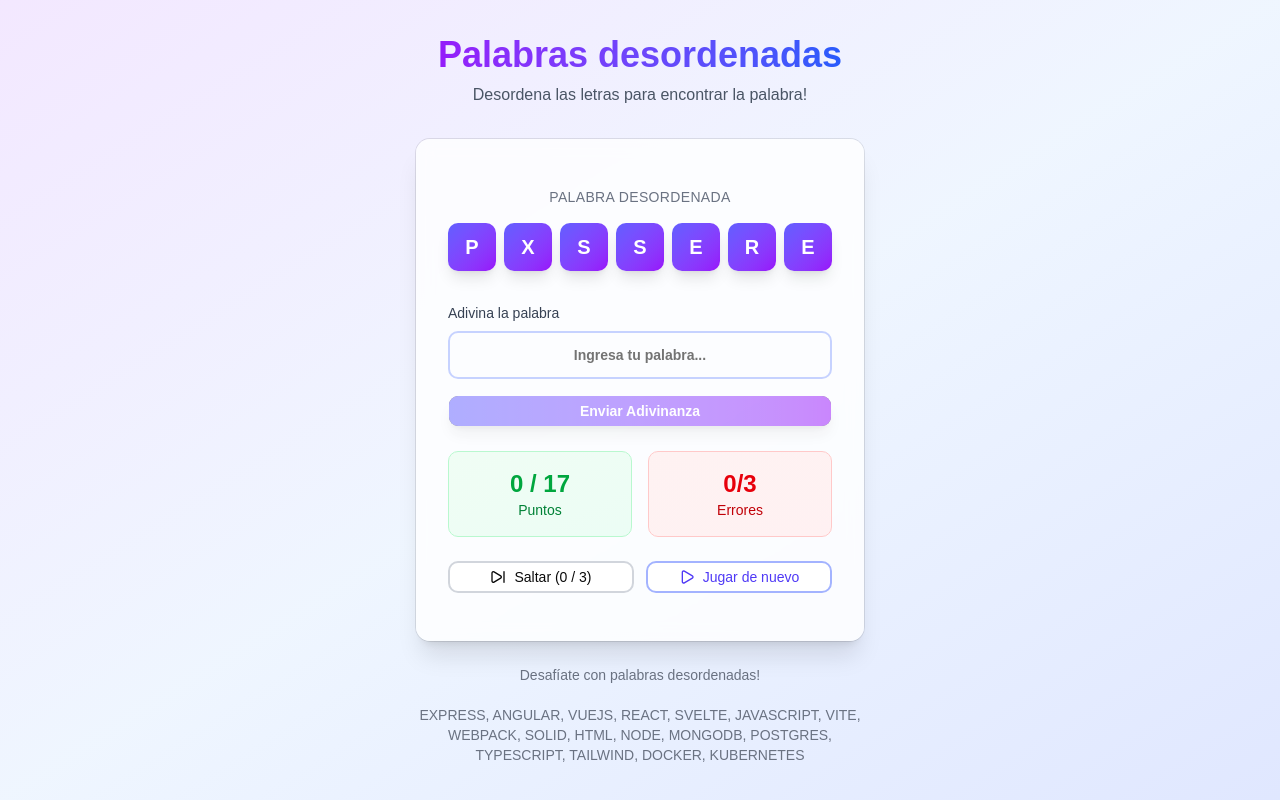
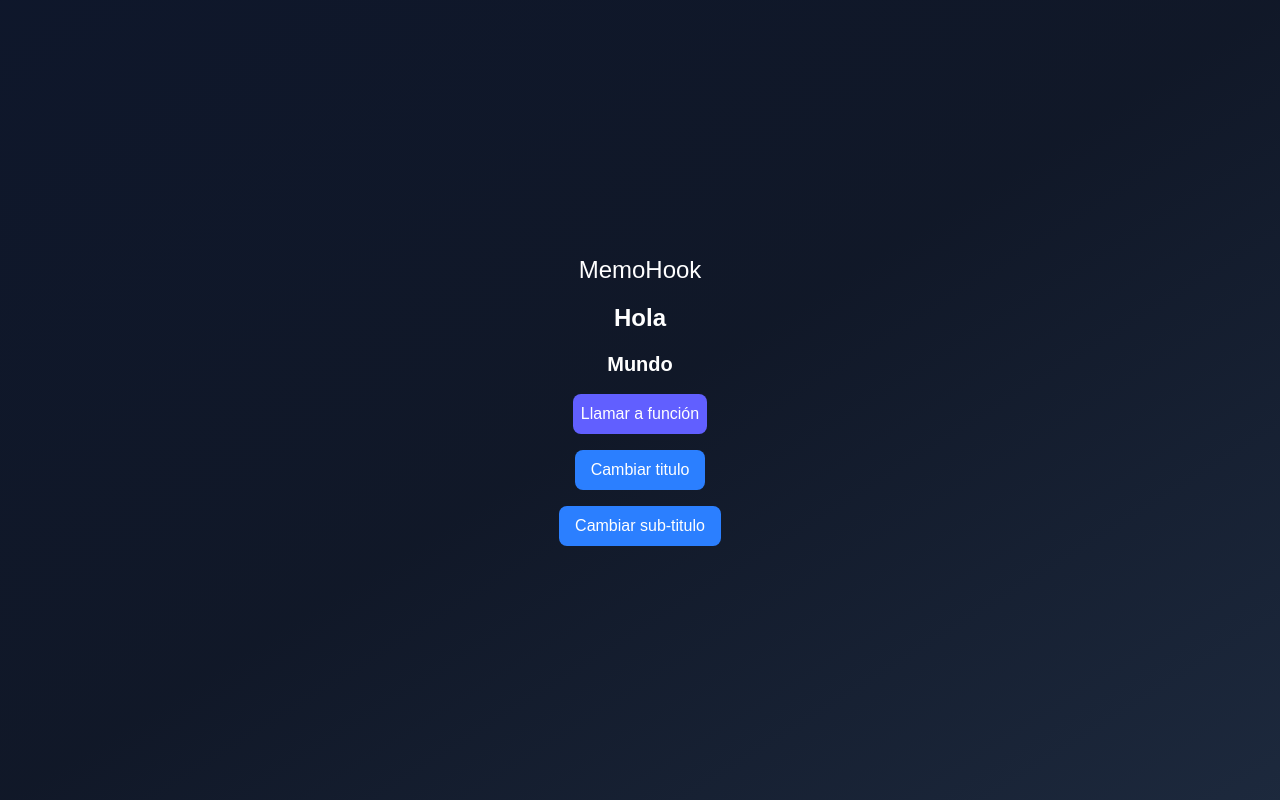
Before and after one commit to AntonioBT451/react-hooks-app, a React (Vite) app: page / in a window 1280 px wide. Built offline with nearby package versions, Linux system fonts and the light colour scheme.

Commit message:
feat: implement memoized components (MyTitle, MySubTitle) with parent state updates

```diff
--- /dev/null
+++ b/src/06-memos/MemoHook.tsx
@@ -0,0 +1,32 @@
+import { useState } from "react";
+import { MyTitle } from './ui/MyTitle';
+import { MySubTitle } from './ui/MySubTitle';
+
+export const MemoHook = () => {
+
+    const [title, setTitle] = useState('Hola');
+    const [subTitle, setSubTitle] = useState('Mundo');
+
+    return (
+        <div className="bg-gradient flex flex-col gap-4">
+            <h1 className="text-2xl font-thin text-white">MemoHook</h1>
+
+            <MyTitle title={title} />
+            <MySubTitle subTitle={subTitle} />
+
+            <button
+                className="bg-blue-500 text-white px-4 py-2 rounded-md cursor-pointer"
+                onClick={() => setTitle('Hello, ' + new Date().getTime())}
+            >
+                Cambiar titulo
+            </button>
+
+            <button
+                className="bg-blue-500 text-white px-4 py-2 rounded-md cursor-pointer"
+                onClick={() => setSubTitle('Word ' + new Date().getTime())}
+            >
+                Cambiar sub-titulo
+            </button>
+        </div>
+    );
+};
--- /dev/null
+++ b/src/06-memos/ui/MySubTitle.tsx
@@ -0,0 +1,18 @@
+import { memo } from "react";
+
+interface Props {
+    subTitle: string;
+}
+
+export const MySubTitle = memo(({ subTitle }: Props) => {
+    console.log('Mi Sub-title re-render');
+
+    return (
+        <>
+            <h6 className="text-xl font-bold">{subTitle}</h6>
+            <button className="bg-indigo-500 text-white px-2 py-2 rounded-md cursor-pointer">
+                Llamar a función
+            </button>
+        </>
+    );
+});
--- /dev/null
+++ b/src/06-memos/ui/MyTitle.tsx
@@ -0,0 +1,13 @@
+import React from "react";
+
+interface Props {
+    title: string;
+}
+
+export const MyTitle = React.memo(({ title }: Props) => {
+    console.log('Mi Title re-render');
+
+    return (
+        <h2 className="text-2xl font-bold">{title}</h2>
+    );
+});
--- a/src/main.tsx
+++ b/src/main.tsx
@@ -9,10 +9,11 @@
 // import { FocusScreen } from './04-useRef/FocusScreen'
 // import { TaskApp } from './05-useReducer/TaskApp'
 // import { ScrambleWords } from './05-useReducer/ScrambleWords'
-import { ScrambleWordsWithReducer } from './05-useReducer/ScrambleWordsWithReducer'
+// import { ScrambleWordsWithReducer } from './05-useReducer/ScrambleWordsWithReducer'
+import { MemoHook } from './06-memos/MemoHook'
 
 createRoot(document.getElementById('root')!).render(
   <StrictMode>
-    <ScrambleWordsWithReducer />
+    <MemoHook />
   </StrictMode>,
 )
```
